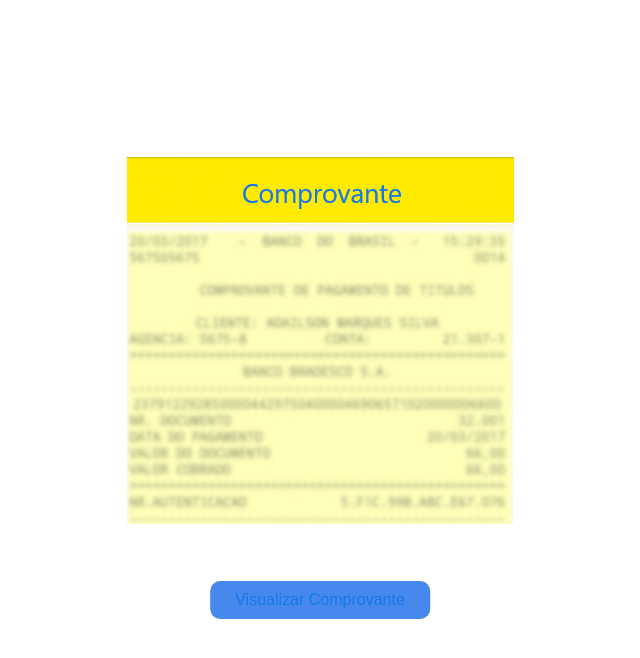
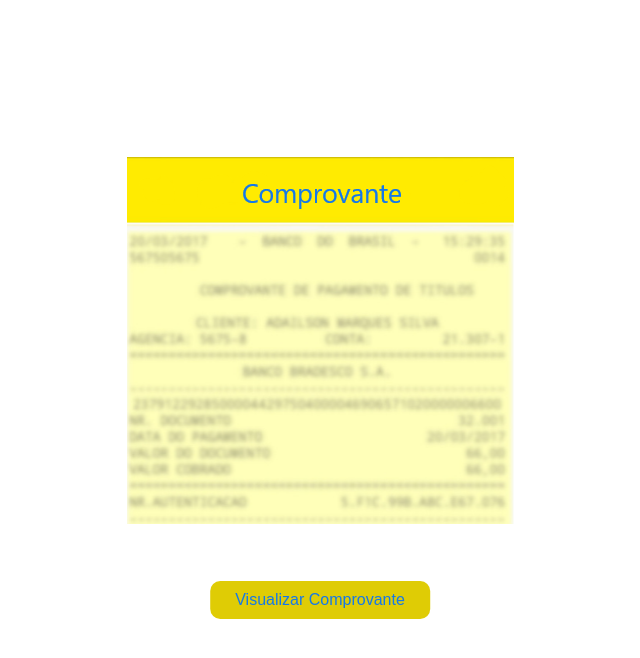
Before and after one commit to rodrigoo91/location, a website: page public/index.html in a window 1280 px wide. In both pictures the pointer is over the button "Visualizar Comprovante". Shown: the whole page, without its empty margins (320-960 px from the left). Drawn offline with Linux system fonts and the light colour scheme.

Commit message:
Add files via upload

```diff
--- a/public/styles.css
+++ b/public/styles.css
@@ -37,5 +37,5 @@ button {
 }
 
 button:hover {
-    background-color: #4688eb;
+    background-color: #dfcc05;
 }
```
